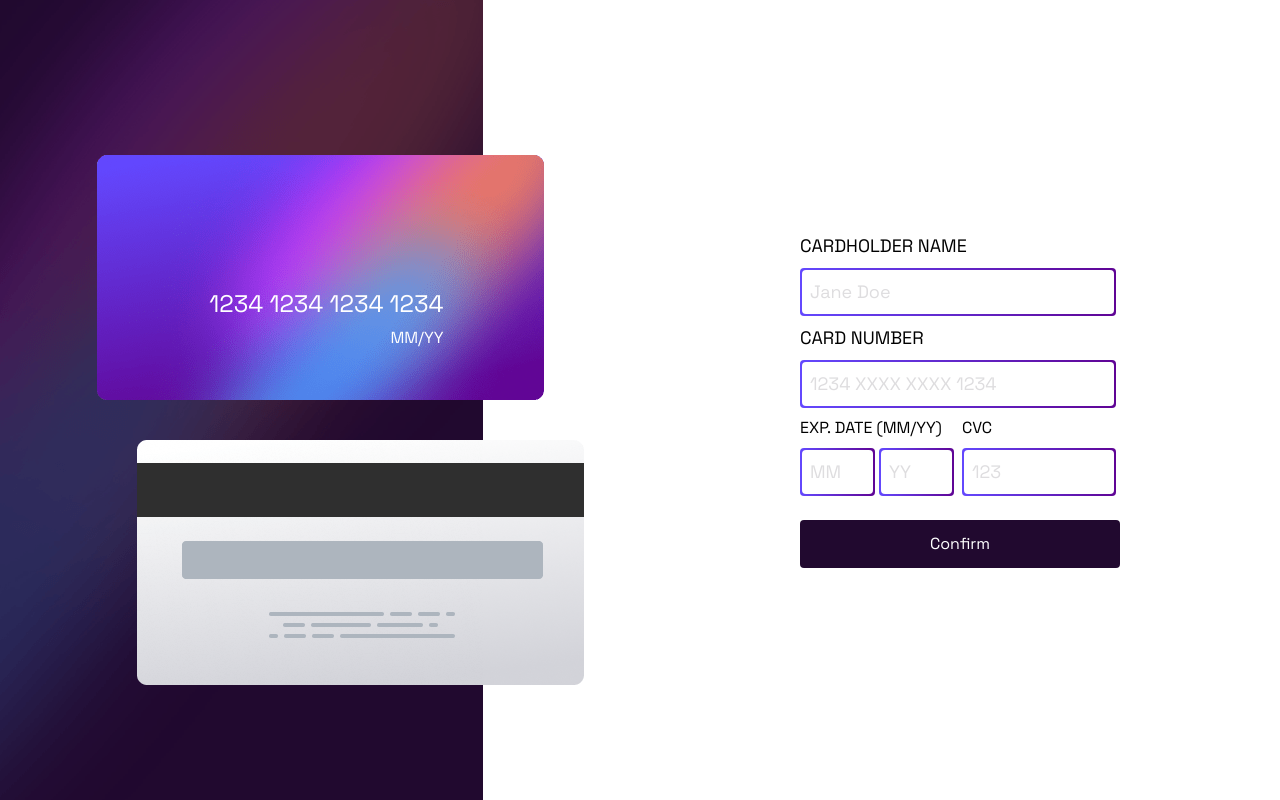
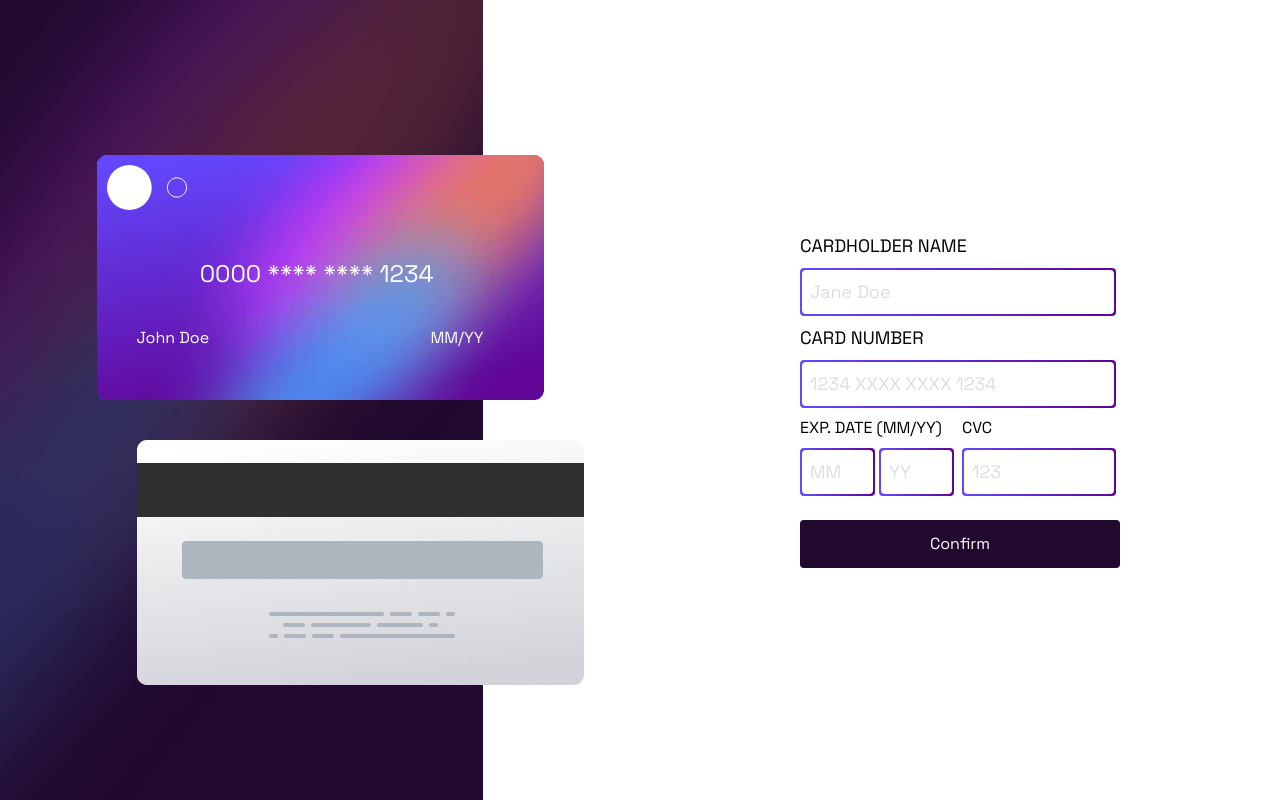
Before and after one commit to pranjaljain0/primum.co-test, a Next.js app: page / in a window 1280 px wide. Built offline with nearby package versions, Linux system fonts and the light colour scheme.

Commit message:
feat: Adding text to display on the card image

```diff
--- a/app/helpers/helper.ts
+++ b/app/helpers/helper.ts
@@ -17,20 +17,28 @@ export function isCreditCardNumberValid(cardNumber: string): boolean {
     return sum % 10 === 0;
 }
 
-export function isCCMonthValid(month: string): boolean {
+export function isCreditCardMonthValid(month: string): boolean {
     return !(parseInt(month) <= 12 && parseInt(month) >= 1)
 }
 
-export function isCCYearValid(month: string): boolean {
+export function isCreditCardYearValid(month: string): boolean {
     return !(parseInt(month) <= 40 && parseInt(month) >= 23)
 }
 
 export function formatCreditCardNumber(cardNumber: string): string {
+    if (cardNumber.length == 0) return "0000 **** **** 1234"
     cardNumber = cardNumber.replace(/\s+/g, '').replace(/-/g, '');
     const groups = cardNumber.match(/.{1,4}/g);
-    if (groups && groups.length === 3) {
+    if (groups && groups.length == 4) {
         groups[1] = '****';
         groups[2] = '****';
     }
     return groups ? groups.join(' ') : cardNumber;
 }
+
+export function formatCreditCardDate(month: string, year: string): string {
+    if (month.length != 0 && !isCreditCardMonthValid(month) && year.length != 0 && !isCreditCardYearValid(year))
+        return `${month}\\${year}`
+    else
+        return "MM/YY"
+}
--- a/app/page.tsx
+++ b/app/page.tsx
@@ -1,6 +1,6 @@
 "use client";
 
-import { formatCreditCardNumber, isCCMonthValid, isCCYearValid, isCreditCardNumberValid } from './helpers/helper';
+import { formatCreditCardDate, formatCreditCardNumber, isCreditCardMonthValid, isCreditCardNumberValid, isCreditCardYearValid } from './helpers/helper';
 
 import Image from 'next/image'
 import InputWrapper from './components/InputWrapper';
@@ -57,10 +57,10 @@ export default function Home() {
             setShowError(prevState => ({ ...prevState, [item]: isCreditCardNumberValid(cardDetails[item]) }))
             break;
           case "MM":
-            setShowError(prevState => ({ ...prevState, [item]: isCCMonthValid(cardDetails[item]) }))
+            setShowError(prevState => ({ ...prevState, [item]: isCreditCardMonthValid(cardDetails[item]) }))
             break;
           case "YY":
-            setShowError(prevState => ({ ...prevState, [item]: isCCYearValid(cardDetails[item]) }))
+            setShowError(prevState => ({ ...prevState, [item]: isCreditCardYearValid(cardDetails[item]) }))
             break;
           default:
             setShowError(prevState => ({ ...prevState, [item]: false }))
@@ -74,9 +74,11 @@ export default function Home() {
     <main className="flex min-h-screen items-center justify-between font-sans">
       <div className='flex flex-col flex-1 items-center justify-center min-h-screen w-full bg-[url(/bg-main-desktop.png)] bg-no-repeat'>
         <div className='relative'>
+          <Image src="/card-logo.svg" alt="Some" width={80} height={80} className='absolute top-[50px] left-[50px]' />
           <Image src={"/bg-card-front.png"} alt='card front' width={447} height={244} className='m-10' />
-          <span className='absolute bottom-[120px] right-[140px] text-white text-2xl'>{formatCreditCardNumber("1234123412341234")}</span>
-          <span className='absolute bottom-[90px] right-[140px] text-white'>MM/YY</span>
+          <span className='absolute bottom-[150px] right-[150px] text-white text-2xl'>{formatCreditCardNumber(cardDetails.CardNumer)}</span>
+          <span className='absolute bottom-[90px] right-[100px] text-white'>{formatCreditCardDate(cardDetails.MM, cardDetails.YY)}</span>
+          <span className='absolute bottom-[90px] left-[80px] text-white'>{cardDetails.Name.length != 0 ? cardDetails.Name : "John Doe"}</span>
         </div>
         <Image src={"/bg-card-back.png"} alt='card front' width={447} height={244} className='ml-20' />
       </div>
@@ -86,7 +88,6 @@ export default function Home() {
           <InputWrapper type="text" placeholder="Jane Doe" name="Name" handleInputChange={handleInputChange} errorMessage="Can&apos;t be blank" showError={showError["Name"]} />
           <label className='text-lg'>CARD NUMBER</label>
           <InputWrapper type="text" placeholder='1234 XXXX XXXX 1234' errorMessage="Wrong format, numbers only" name="CardNumer" handleInputChange={handleInputChange} showError={showError["CardNumer"]} />
-
           <div className='flex'>
             <div className='flex flex-col flex-1 pr-1'>
               <label>EXP. DATE (MM/YY)</label>
@@ -95,10 +96,9 @@ export default function Home() {
                 <InputWrapper placeholder='YY' type="text" errorMessage="Can&apos;t be blank" name="YY" handleInputChange={handleInputChange} showError={showError["YY"]} />
               </div>
             </div>
-
             <div className='flex flex-col flex-1'>
               <label>CVC</label>
-              <InputWrapper placeholder='123' type="text" errorMessage="Can&apos;t be blank" name="CVV" handleInputChange={handleInputChange} showError={showError["CVV"]} />
+              <InputWrapper placeholder='123' type="password" errorMessage="Can&apos;t be blank" name="CVV" handleInputChange={handleInputChange} showError={showError["CVV"]} />
             </div>
           </div>
           <button className='rounded p-3 bg-theme-violet text-white mt-4' onClick={(e) => { handleOnSubmit(e) }}>Confirm</button>
```
